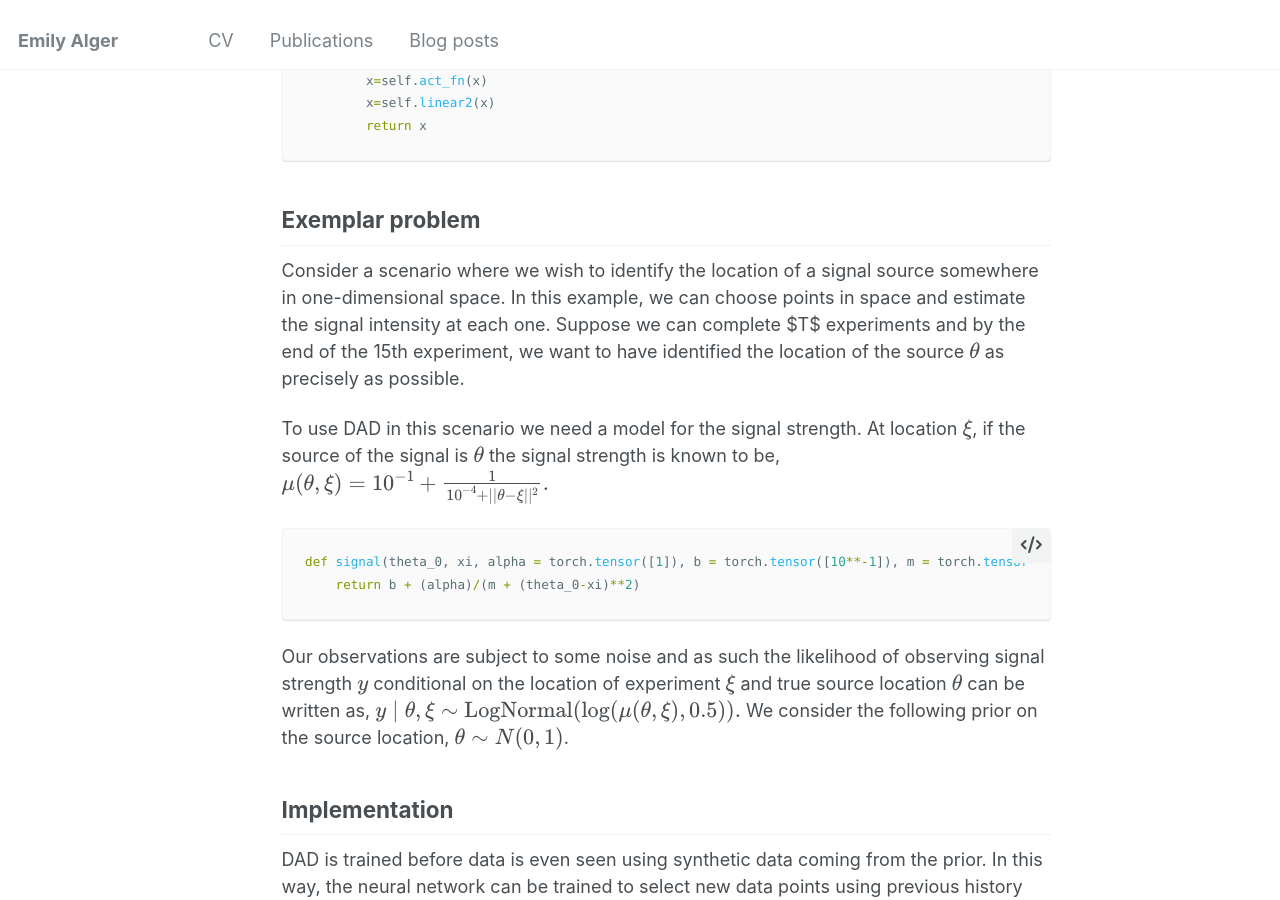
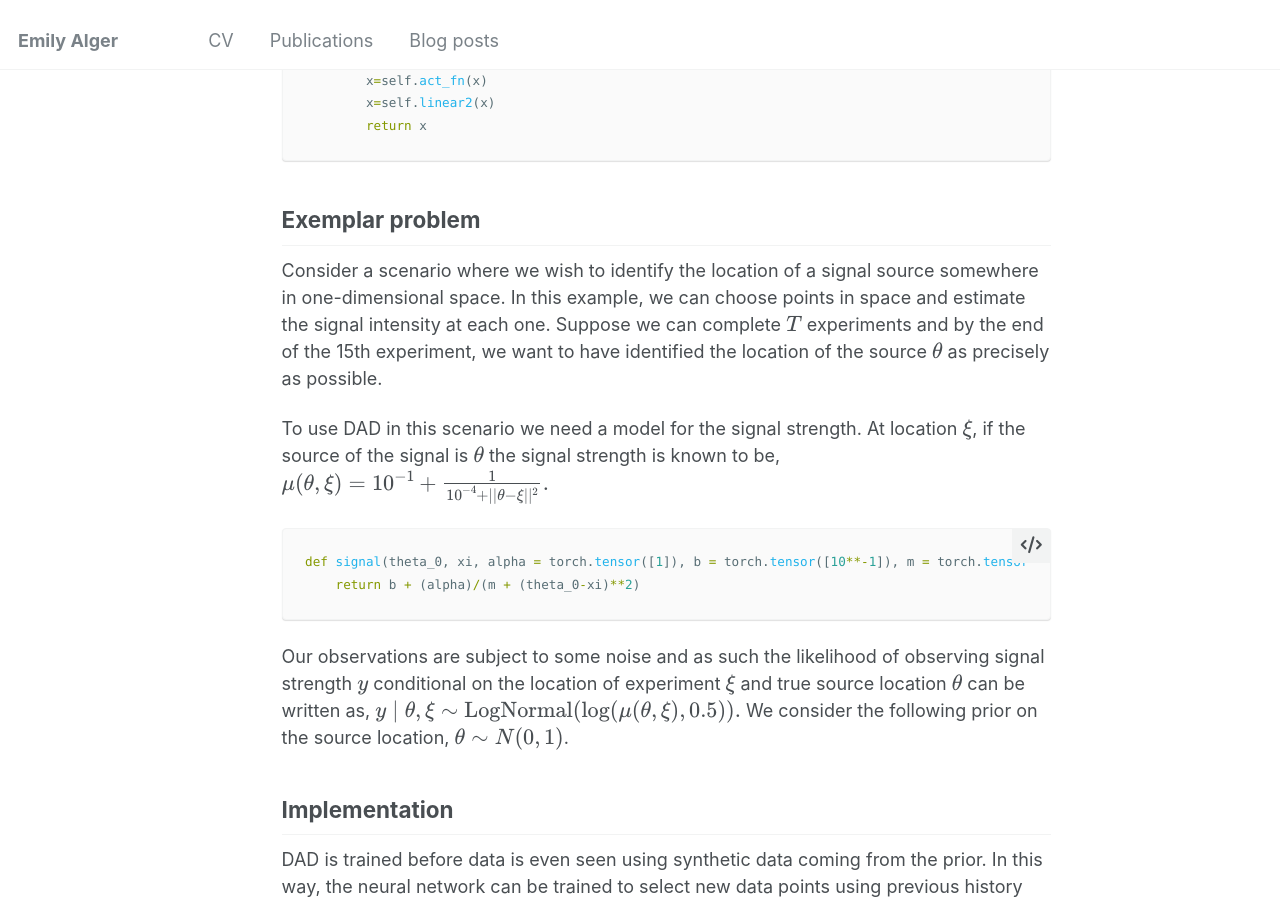
Before and after one commit to alemily100/alemily100.github.io, a Jekyll site: the page built from _posts/2026-07-10-an-introduction-to-deep-adaptive-design-dad.md, in a window 1280 px wide and 900 px high, scrolled down 5332 px. Built offline with Jekyll 4.4.1, drawn with Linux system fonts in a browser that asks for light colours.

````diff
--- a/_posts/2026-07-10-an-introduction-to-deep-adaptive-design-dad.md
+++ b/_posts/2026-07-10-an-introduction-to-deep-adaptive-design-dad.md
@@ -92,7 +92,7 @@ class encoder(nn.Module):
 ```
 
 ## Exemplar problem
-Consider a scenario where we wish to identify the location of a signal source somewhere in one-dimensional space. In this example, we can choose points in space and estimate the signal intensity at each one. Suppose we can complete $T$ experiments and by the end of the 15th experiment, we want to have identified the location of the source $$\theta$$ as precisely as possible.
+Consider a scenario where we wish to identify the location of a signal source somewhere in one-dimensional space. In this example, we can choose points in space and estimate the signal intensity at each one. Suppose we can complete $$T$$ experiments and by the end of the 15th experiment, we want to have identified the location of the source $$\theta$$ as precisely as possible.
 
 To use DAD in this scenario we need a model for the signal strength. At location $$\xi$$, if the source of the signal is $$\theta$$ the signal strength is known to be,
 $$
````
